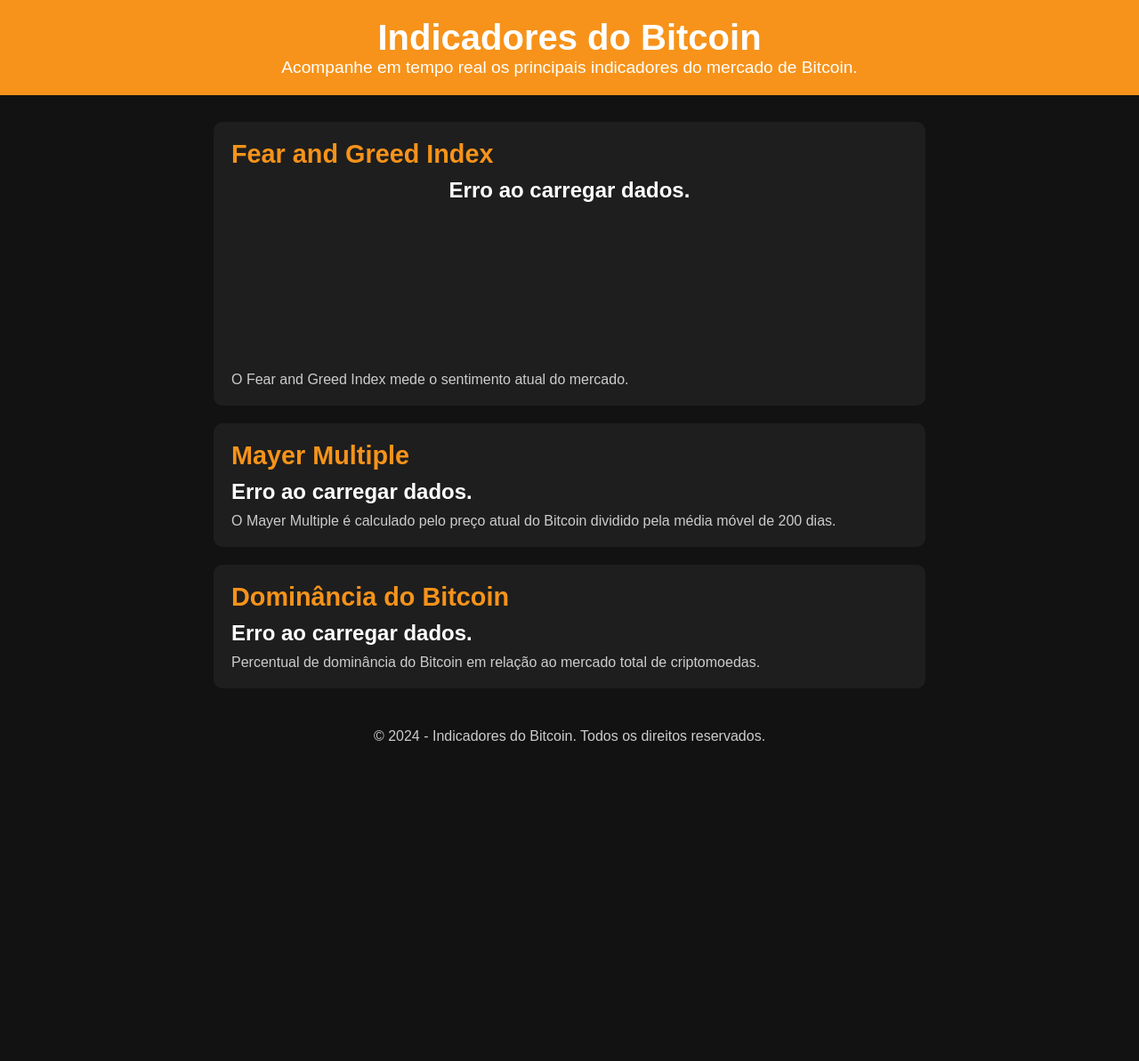
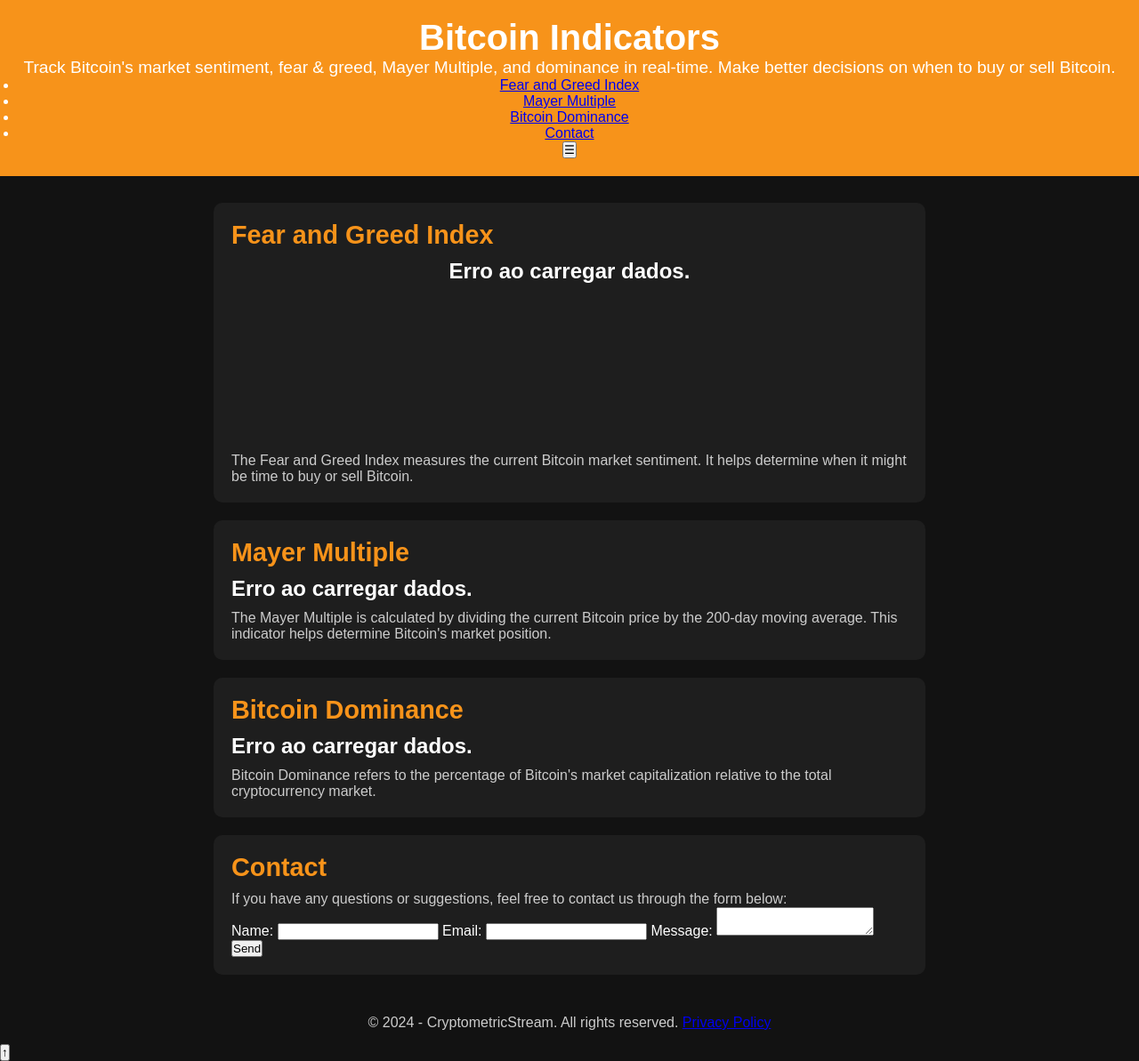
Before and after one commit to gabriel-silva01/CryptoMetricStream, a plain HTML site: page index.html in a window 1280 px wide. Shown: the whole page at 89% size. Before the commit the page ends 852 px from the top, so only its background shows below. Drawn offline with nearby package versions, Linux system fonts and the light colour scheme; no server answers.

Commit message:
Update index.html
Atualização

```diff
--- a/index.html
+++ b/index.html
@@ -1,37 +1,62 @@
 <!DOCTYPE html>
-<html lang="pt-BR">
+<html lang="en"> <!-- Inglês como idioma padrão -->
 
 <head>
   <meta charset="UTF-8">
   <meta name="viewport" content="width=device-width, initial-scale=1.0">
   <meta name="description"
-    content="Acompanhe os principais indicadores do Bitcoin: Fear and Greed Index, Mayer Multiple e Dominância do Bitcoin, com gráficos atualizados em tempo real.">
-  <title>Indicadores Bitcoin | Fear & Greed Index</title>
-  <!-- Carregar o Chart.js -->
+    content="Track key Bitcoin market indicators: Fear and Greed Index, Mayer Multiple, and Bitcoin Dominance with real-time updated charts. Get insights on when to buy or sell Bitcoin.">
+  <meta name="keywords"
+    content="Bitcoin indicators, Fear and Greed Index, Mayer Multiple, Bitcoin Dominance, when to buy Bitcoin, when to sell Bitcoin, cryptocurrency market indicators">
+  <meta name="robots" content="index, follow">
+  <meta name="author" content="CryptometricStream">
+  <title>Bitcoin Indicators | Fear & Greed Index</title>
+  <link rel="stylesheet" href="https://cdn.jsdelivr.net/npm/cookieconsent@3.1.0/build/cookieconsent.min.css" />
+  <script src="https://cdn.jsdelivr.net/npm/cookieconsent@3.1.0/build/cookieconsent.min.js"></script>
   <script async src="https://pagead2.googlesyndication.com/pagead/js/adsbygoogle.js?client=ca-pub-9560721874641370"
     crossorigin="anonymous"></script>
+  <script async src="https://www.googletagmanager.com/gtag/js?id=G-TS2SMQCYZE"></script>
+  <script>
+    window.dataLayer = window.dataLayer || [];
+    function gtag() { dataLayer.push(arguments); }
+    gtag('js', new Date());
+    gtag('config', 'G-TS2SMQCYZE');
+  </script>
+  <link rel="stylesheet" href="style.css">
   <script src="https://cdn.jsdelivr.net/npm/chart.js" defer></script>
-  <link rel="stylesheet" href="style.css">
+  <script src="https://www.google.com/recaptcha/api.js" async defer></script>
+  <link rel="canonical" href="https://cryptometricstream.com/">
 </head>
 
 <body>
   <!-- Header -->
   <header>
-    <h1>Indicadores do Bitcoin</h1>
-    <p>Acompanhe em tempo real os principais indicadores do mercado de Bitcoin.</p>
+    <h1 id="header-title">Bitcoin Indicators</h1>
+    <p id="header-description">Track Bitcoin's market sentiment, fear & greed, Mayer Multiple, and dominance in
+      real-time. Make better decisions on when to buy or sell Bitcoin.</p>
+    <nav>
+      <ul id="nav-links">
+        <li><a href="#fear-greed" id="nav-fear-greed">Fear and Greed Index</a></li>
+        <li><a href="#mayer-multiple" id="nav-mayer-multiple">Mayer Multiple</a></li>
+        <li><a href="#bitcoin-dominance" id="nav-dominance">Bitcoin Dominance</a></li>
+        <li><a href="#contact" id="nav-contact">Contact</a></li>
+      </ul>
+      <button id="menu-toggle" aria-label="Open navigation menu" aria-expanded="false" aria-controls="nav-links">
+        <span class="menu-icon" aria-hidden="true">☰</span> <!-- Hamburger menu icon -->
+      </button>
+    </nav>
   </header>
 
-  <!-- Anúncio do Google AdSense - logo após o header -->
+  <!-- Main Content -->
+  <main>
+
+    <!-- Google AdSense Ad - right after header -->
     <div class="adsense-ad">
       <script async src="https://pagead2.googlesyndication.com/pagead/js/adsbygoogle.js?client=ca-pub-9560721874641370"
         crossorigin="anonymous"></script>
       <!-- cryptometricstream -->
-    <ins class="adsbygoogle"
-        style="display:block"
-        data-ad-client="ca-pub-9560721874641370"
-        data-ad-slot="4934410327"
-        data-ad-format="auto"
-        data-full-width-responsive="true"></ins>
+      <ins class="adsbygoogle" style="display:block" data-ad-client="ca-pub-9560721874641370" data-ad-slot="4934410327"
+        data-ad-format="auto" data-full-width-responsive="true"></ins>
       <script>
         (adsbygoogle = window.adsbygoogle || []).push({});
       </script>
@@ -41,23 +66,20 @@
     <section id="fear-greed">
       <h2>Fear and Greed Index</h2>
       <div class="indicator">
-      <div id="fear-greed-value">Carregando...</div>
+        <div id="fear-greed-value">Loading...</div>
         <canvas id="fear-greed-chart" width="300" height="150"></canvas>
       </div>
-    <p>O Fear and Greed Index mede o sentimento atual do mercado.</p>
+      <p>The Fear and Greed Index measures the current Bitcoin market sentiment. It helps determine when it might be
+        time to buy or sell Bitcoin.</p>
     </section>
 
-  <!-- Anúncio do Google AdSense - entre os indicadores -->
+    <!-- Google AdSense Ad - between indicators -->
     <div class="adsense-ad">
       <script async src="https://pagead2.googlesyndication.com/pagead/js/adsbygoogle.js?client=ca-pub-9560721874641370"
         crossorigin="anonymous"></script>
       <!-- cryptometricstream -->
-    <ins class="adsbygoogle"
-        style="display:block"
-        data-ad-client="ca-pub-9560721874641370"
-        data-ad-slot="4934410327"
-        data-ad-format="auto"
-        data-full-width-responsive="true"></ins>
+      <ins class="adsbygoogle" style="display:block" data-ad-client="ca-pub-9560721874641370" data-ad-slot="4934410327"
+        data-ad-format="auto" data-full-width-responsive="true"></ins>
       <script>
         (adsbygoogle = window.adsbygoogle || []).push({});
       </script>
@@ -66,23 +88,51 @@
     <!-- Mayer Multiple -->
     <section id="mayer-multiple">
       <h2>Mayer Multiple</h2>
-    <div id="mayer-value">Carregando...</div>
-    <p>O Mayer Multiple é calculado pelo preço atual do Bitcoin dividido pela média móvel de 200 dias.</p>
+      <div id="mayer-value">Loading...</div>
+      <p>The Mayer Multiple is calculated by dividing the current Bitcoin price by the 200-day moving average. This
+        indicator helps determine Bitcoin's market position.</p>
     </section>
 
-  <!-- Dominância do Bitcoin -->
+    <!-- Bitcoin Dominance -->
     <section id="bitcoin-dominance">
-    <h2>Dominância do Bitcoin</h2>
-    <div id="dominance-value">Carregando...</div>
-    <p>Percentual de dominância do Bitcoin em relação ao mercado total de criptomoedas.</p>
+      <h2>Bitcoin Dominance</h2>
+      <div id="dominance-value">Loading...</div>
+      <p>Bitcoin Dominance refers to the percentage of Bitcoin's market capitalization relative to the total
+        cryptocurrency market.</p>
     </section>
+
+    <!-- Contact Section -->
+    <section id="contact">
+      <h2>Contact</h2>
+      <p>If you have any questions or suggestions, feel free to contact us through the form below:</p>
+      <form name="contact" method="POST" data-netlify="true" action="/.netlify/functions/send-email">
+        <label for="name">Name:</label>
+        <input type="text" id="name" name="name" required>
+
+        <label for="email">Email:</label>
+        <input type="email" id="email" name="email" required>
+
+        <label for="message">Message:</label>
+        <textarea id="message" name="message" required></textarea>
+
+        <!-- ReCAPTCHA -->
+        <div class="g-recaptcha" data-sitekey="6Lc1hZ8qAAAAAEz7RTKRBgHd_AKb7X_87ePzDHkp"></div>
+
+        <button type="submit">Send</button>
+      </form>
+    </section>
+  </main>
 
   <!-- Footer -->
   <footer>
-    <p>&copy; 2024 - Indicadores do Bitcoin. Todos os direitos reservados.</p>
+    <p id="footer-rights">&copy; 2024 - CryptometricStream. All rights reserved. <a href="privacy-policy.html"
+        id="footer-privacy-policy">Privacy Policy</a></p>
   </footer>
 
-  <!-- Script do seu código -->
+  <!-- Back to Top Button -->
+  <button id="back-to-top" title="Back to top">↑</button>
+
+  <!-- Scripts -->
   <script src="script.js" defer></script>
 </body>
 
```
Lines whose indentation alone changed are shown as unchanged.
